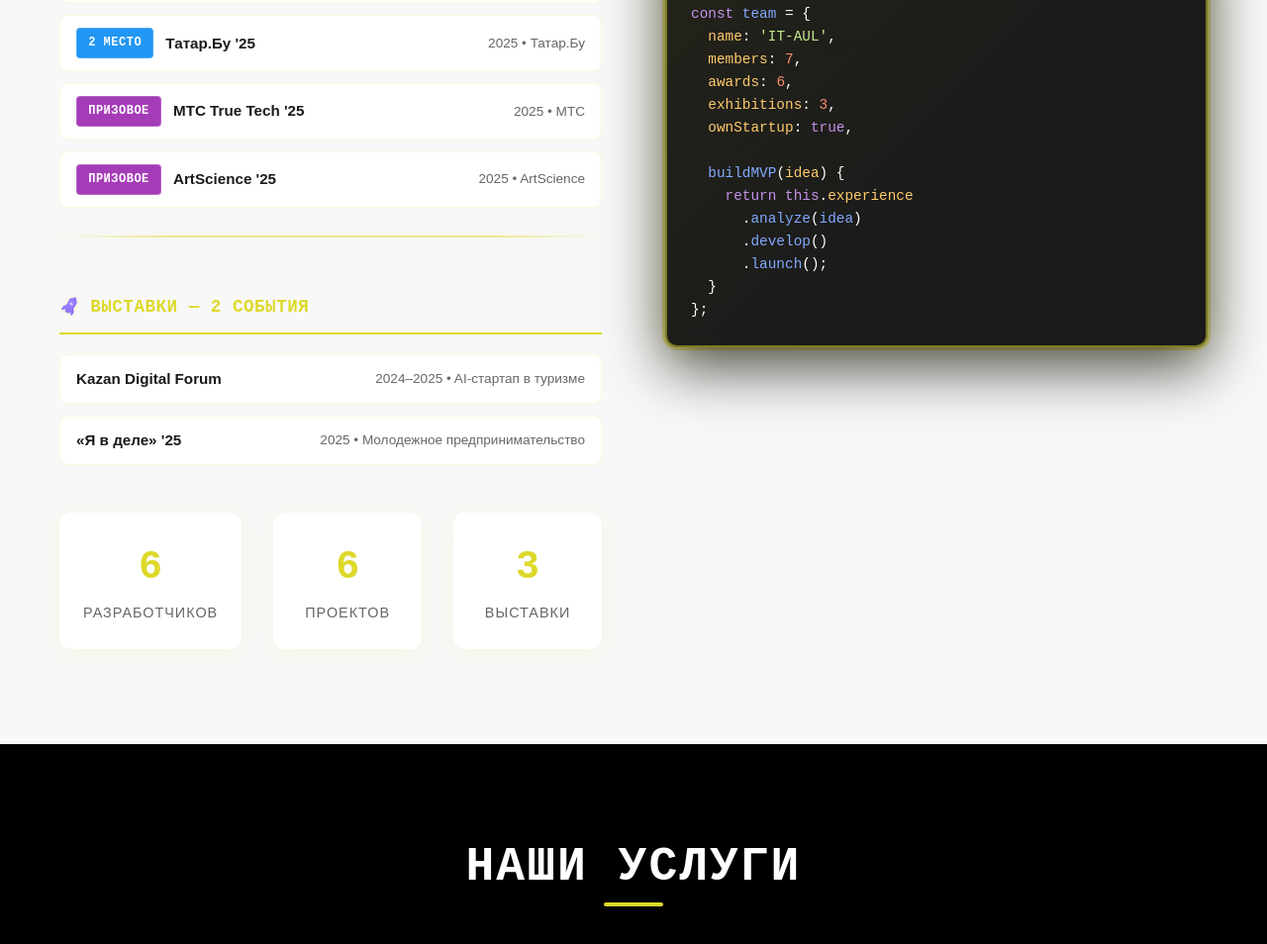
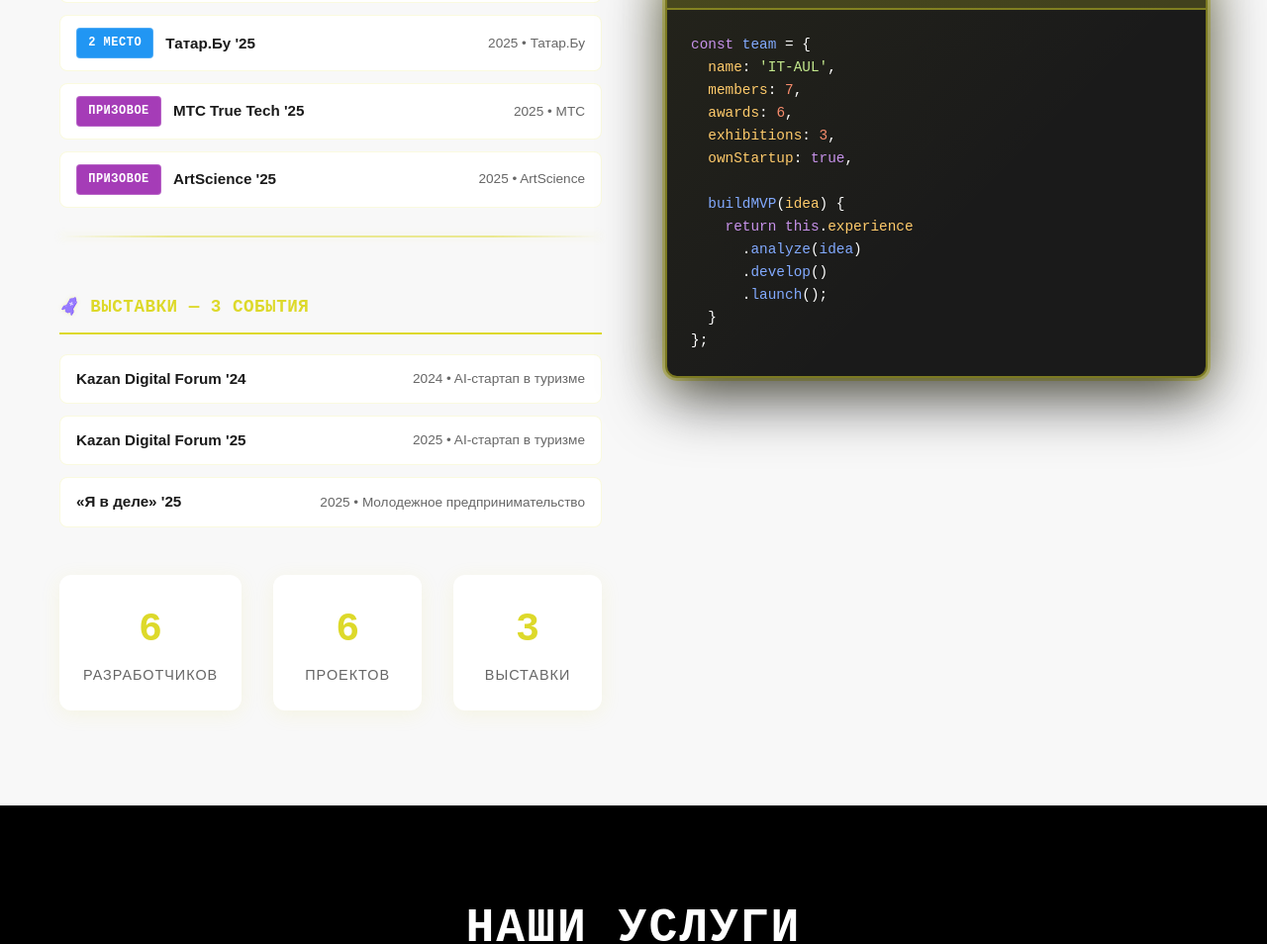
Before and after one commit to renat2006/landing_aul, a website built with webpack: page src/index.html in a window 1280 px wide. Shown: the part 1435-2389 px from the top of the page at 99% size. Built offline with nearby package versions, Linux system fonts and the light colour scheme; some packages are replaced by stand-ins of ours; animation ran at ten frames a second; a web font is replaced by a local one.

Commit message:
Update exhibition details in index.html to reflect new events and improve clarity
- Change exhibition count from 2 to 3
- Update Kazan Digital Forum titles for 2024 and 2025 with improved formatting
- Enhance achievement item layout for better presentation

```diff
--- a/src/index.html
+++ b/src/index.html
@@ -376,13 +376,20 @@
 
                             <div class="achievement-category-header">
                                 <span class="achievement-category-icon pixel-icon pixel-exhibition" aria-hidden="true"></span>
-                                <span class="achievement-category-title">Выставки — 2 события</span>
+                                <span class="achievement-category-title">Выставки — 3 события</span>
                             </div>
 
                             <div class="achievement-item-compact">
                                 <div class="achievement-content-compact">
-                                    <strong>Kazan Digital Forum</strong>
-                                    <span class="achievement-meta">2024–2025 • AI-стартап в туризме</span>
+                                    <strong>Kazan Digital Forum '24</strong>
+                                    <span class="achievement-meta">2024 • AI-стартап в туризме</span>
+                                </div>
+                            </div>
+
+                            <div class="achievement-item-compact">
+                                <div class="achievement-content-compact">
+                                    <strong>Kazan Digital Forum '25</strong>
+                                    <span class="achievement-meta">2025 • AI-стартап в туризме</span>
                                 </div>
                             </div>
 
```
